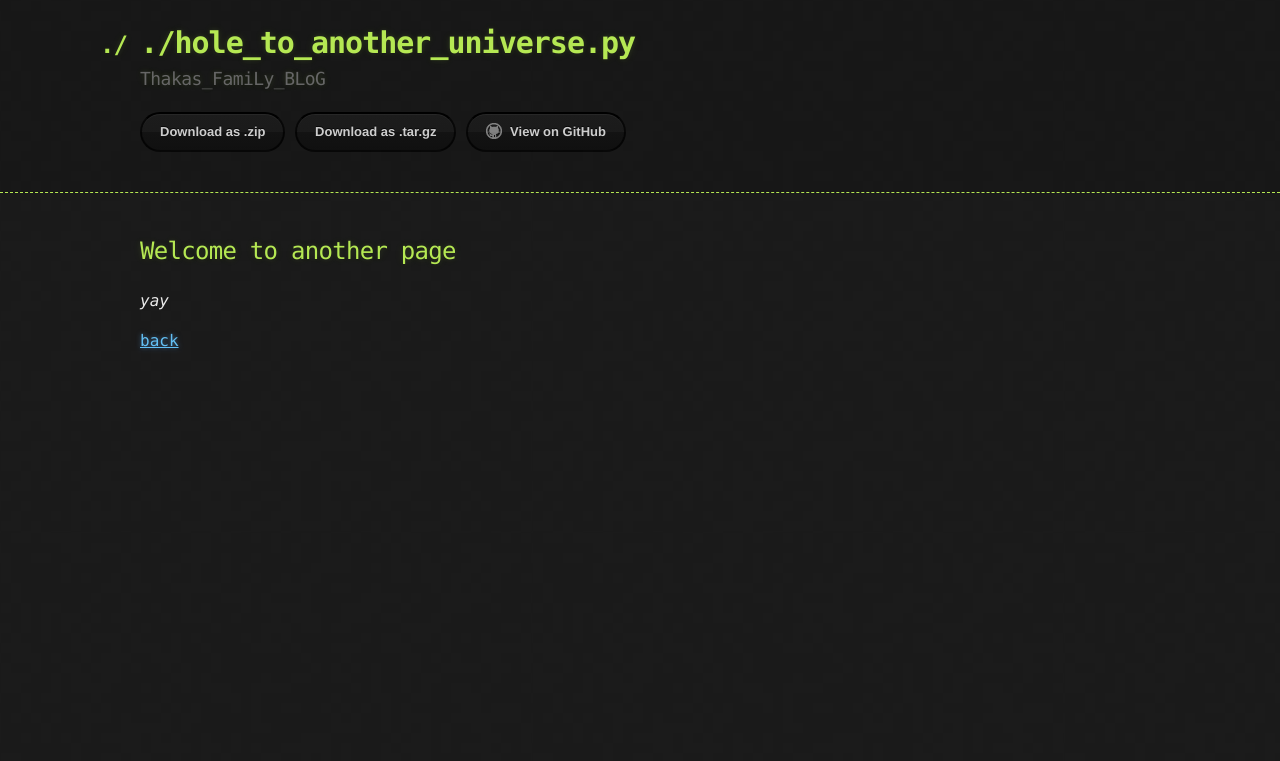
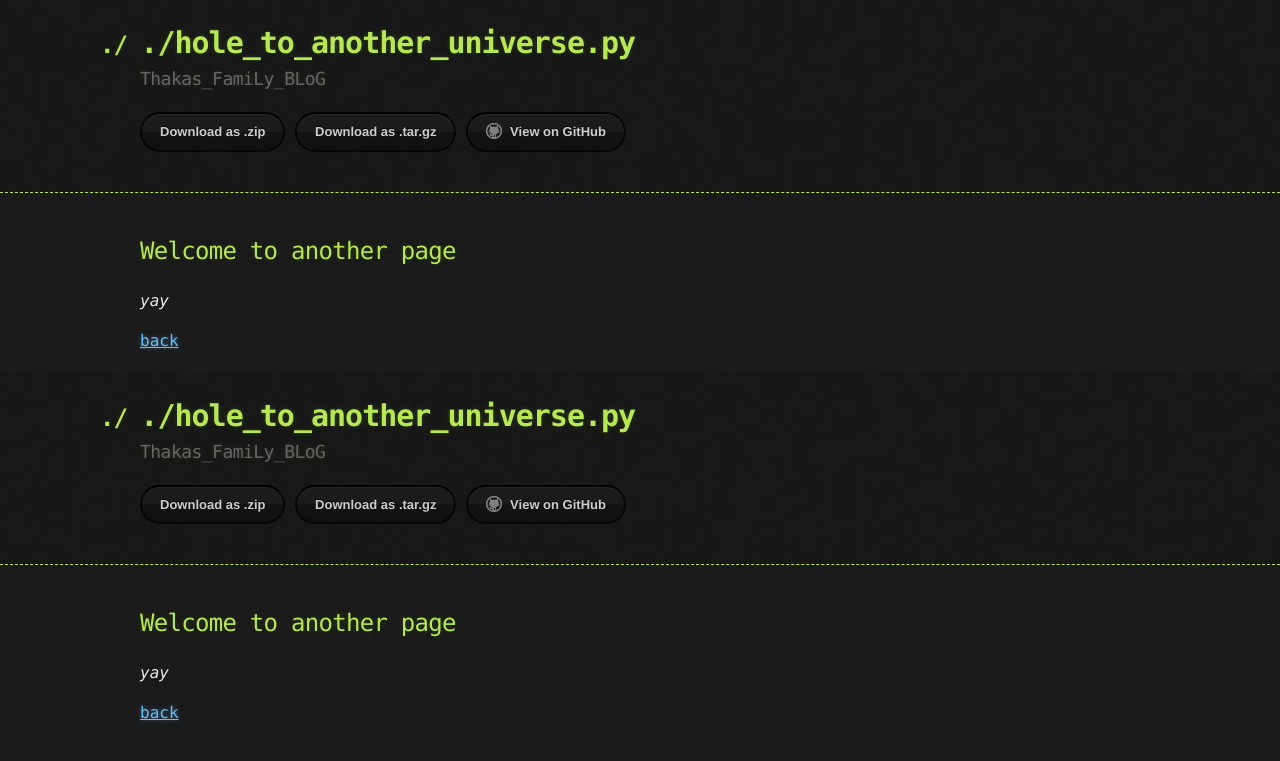
Before and after one commit to ThakaRashard/ARCHIVEholetoanotheruniverse, a Jekyll site: the page built from another-page.md, in a window 1280 px wide. Shown: the top 761 px of the page. Built offline with Jekyll 4.4.1, drawn with Linux system fonts in a browser that asks for light colours; our own code applies the rules of GitHub Pages for plain Markdown files.

Commit message:
Update default.html

```diff
--- a/_layouts/default.html
+++ b/_layouts/default.html
@@ -1,16 +1,43 @@
-<!DOCTYPE html>
+
+ <!DOCTYPE html>
 <html lang="{{ site.lang | default: "en-US" }}">
   <head>
+     <title>##HOLE_TO_ANOTHER_UNIVERSE</title>
+    <meta charset='utf-8'>
+    <meta http-equiv="X-UA-Compatible" content="IE=edge">
+    <meta name="viewport" content="width=device-width, initial-scale=1">
+    <link rel="stylesheet" href="{{ '/assets/css/style.css?v=' | append: site.github.build_revision | relative_url }}">
+    {% include head-custom.html %}
 
+{% seo %}
+  </head>
 
+  <body>
 
+    <header>
+      <div class="container">
+        <a id="a-title" href="{{ '/' | relative_url }}">
+          <h1>{{ site.title | default: site.github.repository_name }}</h1>
+        </a>
+        <h2>{{ site.description | default: site.github.project_tagline }}</h2>
 
+        <section id="downloads">
+          {% if site.show_downloads %}
+            <a href="{{ site.github.zip_url }}" class="btn">Download as .zip</a>
+            <a href="{{ site.github.tar_url }}" class="btn">Download as .tar.gz</a>
+          {% endif %}
+          <a href="{{ site.github.repository_url }}" class="btn btn-github"><span class="icon"></span>View on GitHub</a>
+        </section>
+      </div>
+    </header>
 
-
-
-  <title>HOLE_TO_ANOTHER_UNIVERSE</title>
-
-
+    <div class="container">
+      <section id="main_content">
+        {{ content }}
+      </section>
+    </div>
+  </body>
+</html>
 
 
     <meta charset='utf-8'>
```
